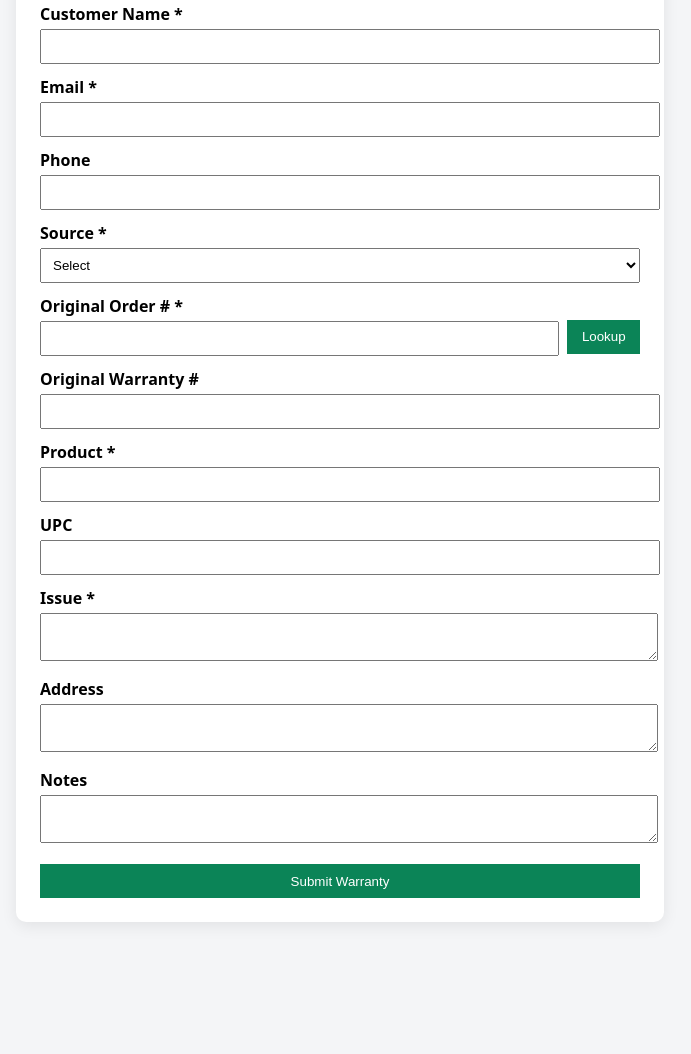
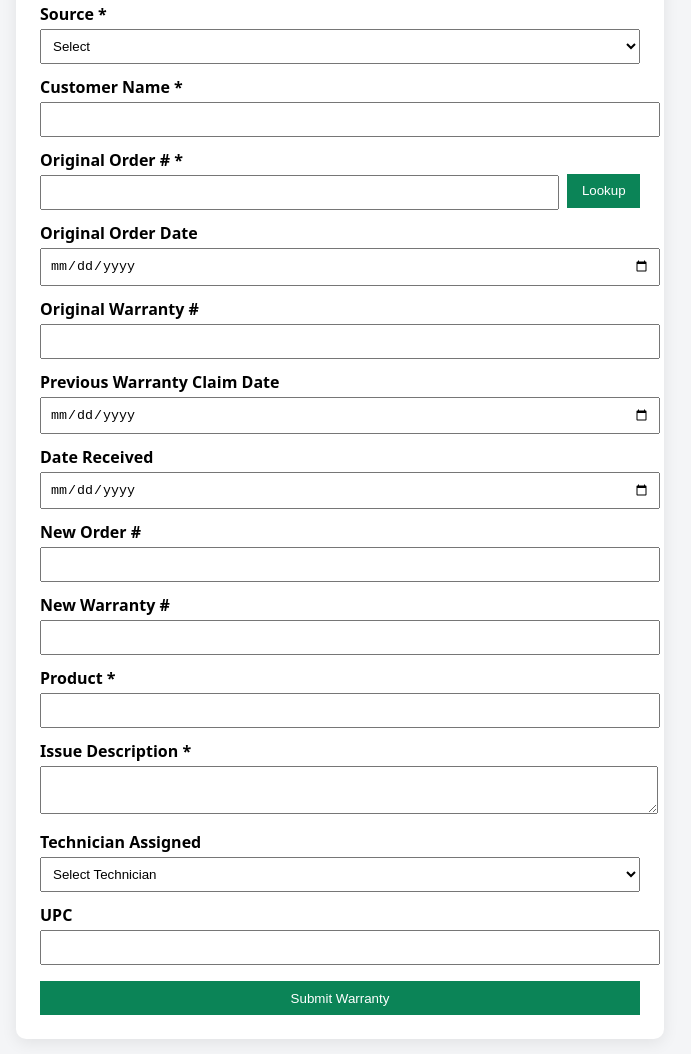
Before and after one commit to jesse9241/acs-warranty-api, a website: page Public/index.html in a window 1280 px wide. Shown: the part 212-1266 px from the top of the page, without its empty margins (300-991 px from the left). Before the commit the page ends 1166 px from the top, so only its background shows below. Drawn offline with Linux system fonts and the light colour scheme.

Commit message:
Reorder form fields + add additional warranty tracking fields

```diff
--- a/Public/index.html
+++ b/Public/index.html
@@ -54,15 +54,6 @@ button {
 
 <form id="warranty-form">
 
-<label>Customer Name *</label>
-<input name="customerName" required>
-
-<label>Email *</label>
-<input type="email" name="customerEmail" required>
-
-<label>Phone</label>
-<input name="customerPhone">
-
 <label>Source *</label>
 <select name="source" required>
   <option value="">Select</option>
@@ -72,33 +63,58 @@ button {
   <option>Other</option>
 </select>
 
+<label>Customer Name *</label>
+<input name="customerName" required>
+
 <label>Original Order # *</label>
 <div class="row">
   <input name="originalOrderNumber" id="order" required>
   <button type="button" id="lookup-btn">Lookup</button>
 </div>
 
+<label>Original Order Date</label>
+<input type="date" name="originalOrderDate">
+
 <label>Original Warranty #</label>
 <input name="originalWarrantyNumber">
+
+<label>Previous Warranty Claim Date</label>
+<input type="date" name="previousWarrantyClaimDate">
+
+<label>Date Received</label>
+<input type="date" name="dateReceived">
+
+<label>New Order #</label>
+<input name="newOrderNumber">
+
+<label>New Warranty #</label>
+<input name="newWarrantyNumber">
 
 <label>Product *</label>
 <input name="product" required>
 
+<label>Issue Description *</label>
+<textarea name="issueDescription" required></textarea>
+
+<label>Technician Assigned</label>
+<select name="technicianAssigned">
+  <option value="">Select Technician</option>
+  <option>Colton Snow</option>
+  <option>Lance Monohan</option>
+  <option>Igor Gantyuk</option>
+  <option>Maxim Procosev</option>
+  <option>unknown</option>
+  <option>Former Employee</option>
+</select>
+
 <label>UPC</label>
 <input name="upc">
-
-<label>Issue *</label>
-<textarea name="issueDescription" required></textarea>
-
-<label>Address</label>
-<textarea name="customerAddress"></textarea>
-
-<label>Notes</label>
-<textarea name="notes"></textarea>
 
 <button type="submit" style="margin-top:1rem;width:100%;">
 Submit Warranty
 </button>
+
+</form>
 
 </form>
 </div>
```
Lines whose indentation alone changed are shown as unchanged.
